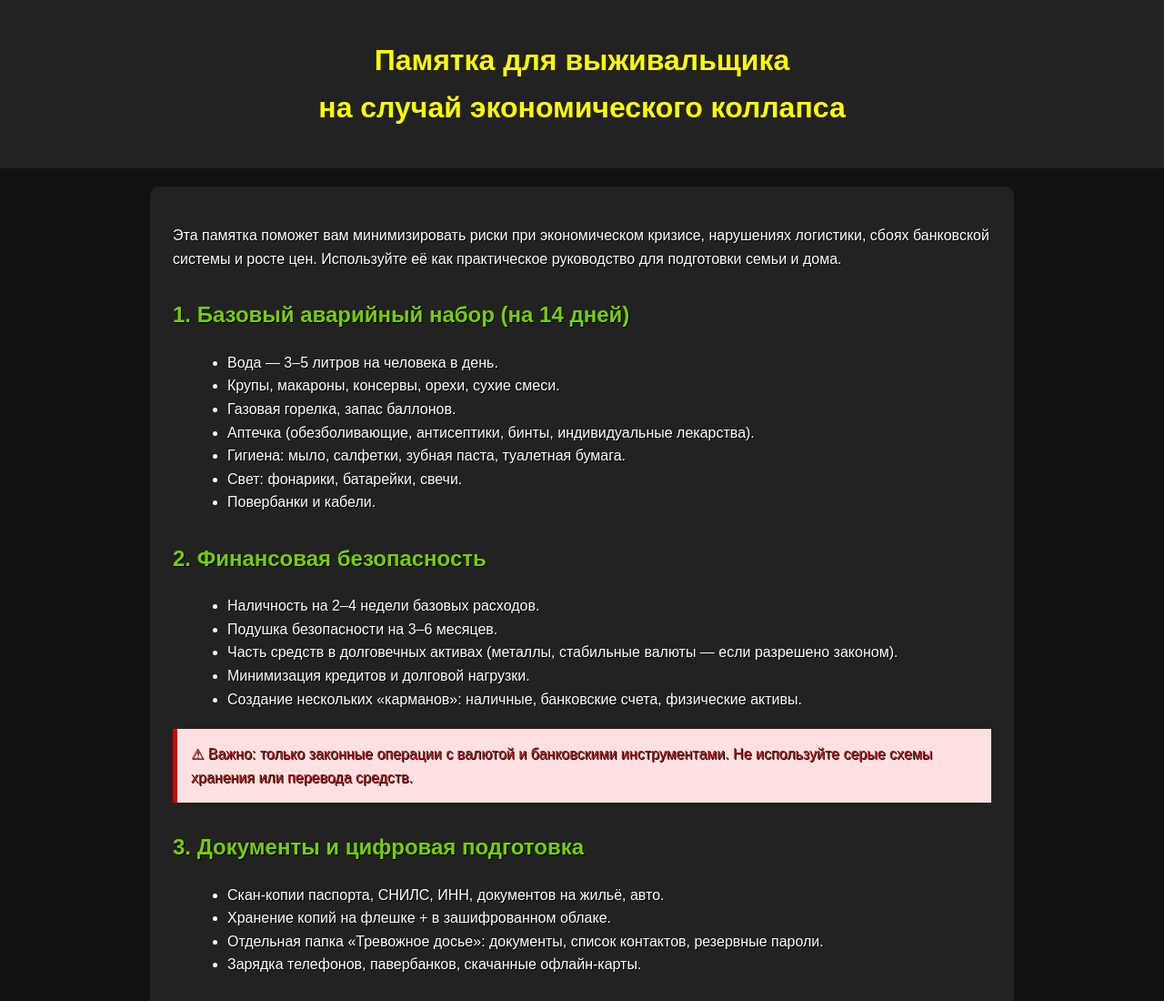
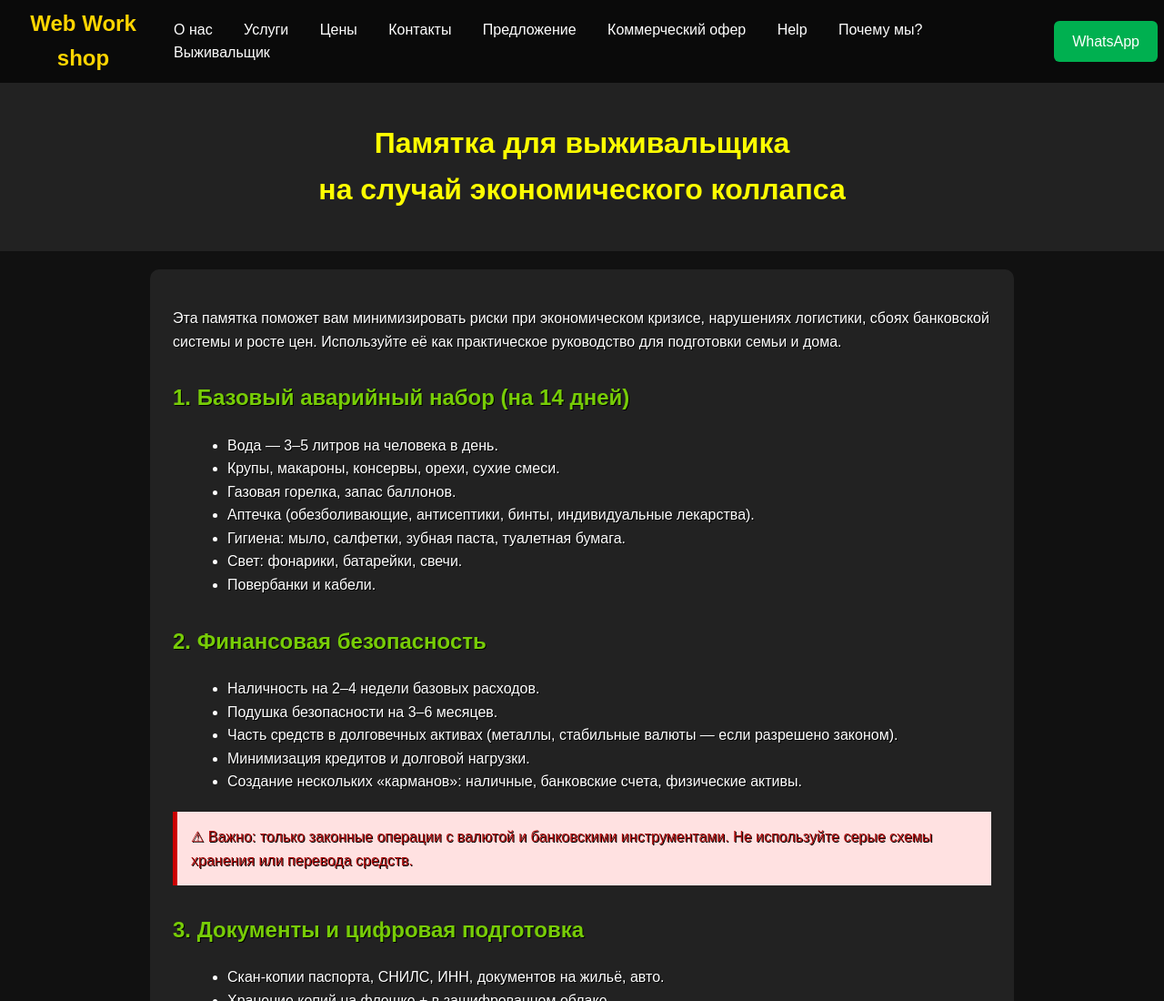
Before and after one commit to amir248/best-advertisement, a website: page survival-memo.html in a window 1280 px wide. Shown: the top 1100 px of the page at 91% size. Drawn offline with Linux system fonts and the light colour scheme.

Commit message:
survival-memo

```diff
--- a/survival-memo.html
+++ b/survival-memo.html
@@ -7,7 +7,8 @@
 
     <meta name="description" content="Подробная памятка выживальщика на случай экономического кризиса и коллапса. Что хранить, как подготовиться, как защитить финансы, документы, жильё и здоровье.">
     <meta name="keywords" content="памятка выживальщика, экономический кризис, коллапс экономики, подготовка, запас еды, финансы, безопасность, выживание">
-
+    <link rel="stylesheet" href="public/root.css">
+    <link rel="stylesheet" href="public/header.css">
     <style>
         body {
             font-family: Arial, sans-serif;
@@ -137,9 +138,29 @@
 <noscript><div><img src="https://mc.yandex.ru/watch/104020719" style="position:absolute; left:-9999px;" alt="" /></div></noscript>
 <!-- /Yandex.Metrika counter -->
 <body>
-
+<!-- <header class="header">  -->
+    <div class="header">
+      <div class="logo">Web Work<wbr>shop</div>
+      <nav class="nav">
+        <a href="/about">О нас</a>
+        <a href="/#services">Услуги</a>
+        <a href="/#pricing">Цены</a>
+        <a href="/#contacts">Контакты</a>
+        <a href="/proposal">Предложение</a>
+        <a href="/commercial-offer">Коммерческий&nbsp;офер</a>
+        <a href="/help">Help</a>
+        <a href="/why-us">Почему мы?</a>
+        <a href="/survival-memo">Выживальщик</a>
+        <span></span>
+        <span class="middle"></span>
+        <span></span>
+      </nav>
+      <a class="btn-header" href="https://wa.me/+79528885656?text=I need a Landing Page!">WhatsApp</a>
+    </div>
+     <!-- </header> -->
 <header>
     <h1>Памятка для выживальщика<br>на случай экономического коллапса</h1>
+
 </header>
 
 <section>
@@ -222,6 +243,6 @@
 <footer>
     © Памятка выживальщика — подготовка к экономическим кризисам
 </footer>
-
+<script src="public/script.js"></script>
 </body>
 </html>
```
Also changed, not shown: advertising-platform.html (+3 -0 lines), help.html (+1 -0 lines), why-us.html (+1 -0 lines), why.html (+3 -0 lines).
